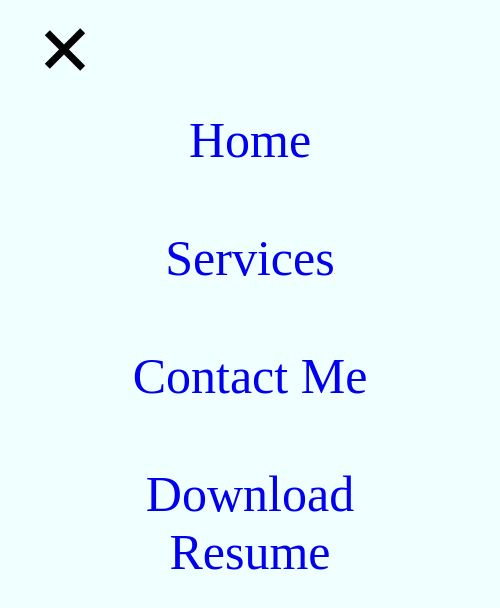
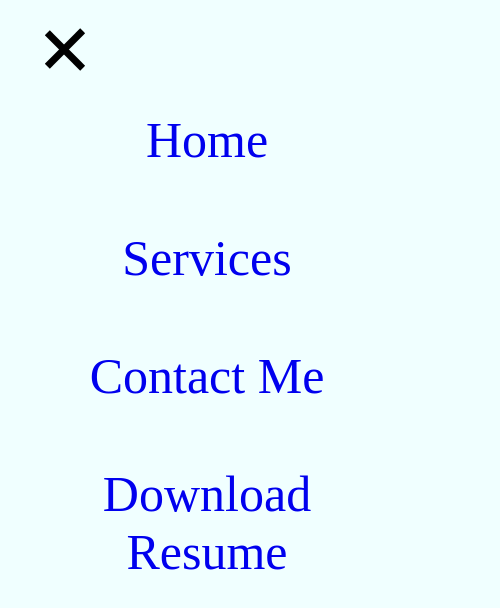
Before and after one commit to emmyybk/eee, a plain HTML site: page service.html in a window 390 px wide. Both pictures are taken after a click on the element 65 px from the left and 50 px from the top of the page. Shown: the whole page, 500 px wide, since content can reach past the window. Drawn offline with Linux system fonts and the light colour scheme.

Commit message:
Update service.html

```diff
--- a/service.html
+++ b/service.html
@@ -87,7 +87,7 @@
         text-align: center;
         display: inline-block;
       }
-      @media screen and (max-width:500px){
+      @media screen and (max-width:414px){
         body{
           margin: 0;
           padding: 0;
@@ -102,7 +102,7 @@
         }
         .change .allpages {
        /* display: flex; */
-       width: 500px;
+       width: 414px;
         }
 
       }
```
